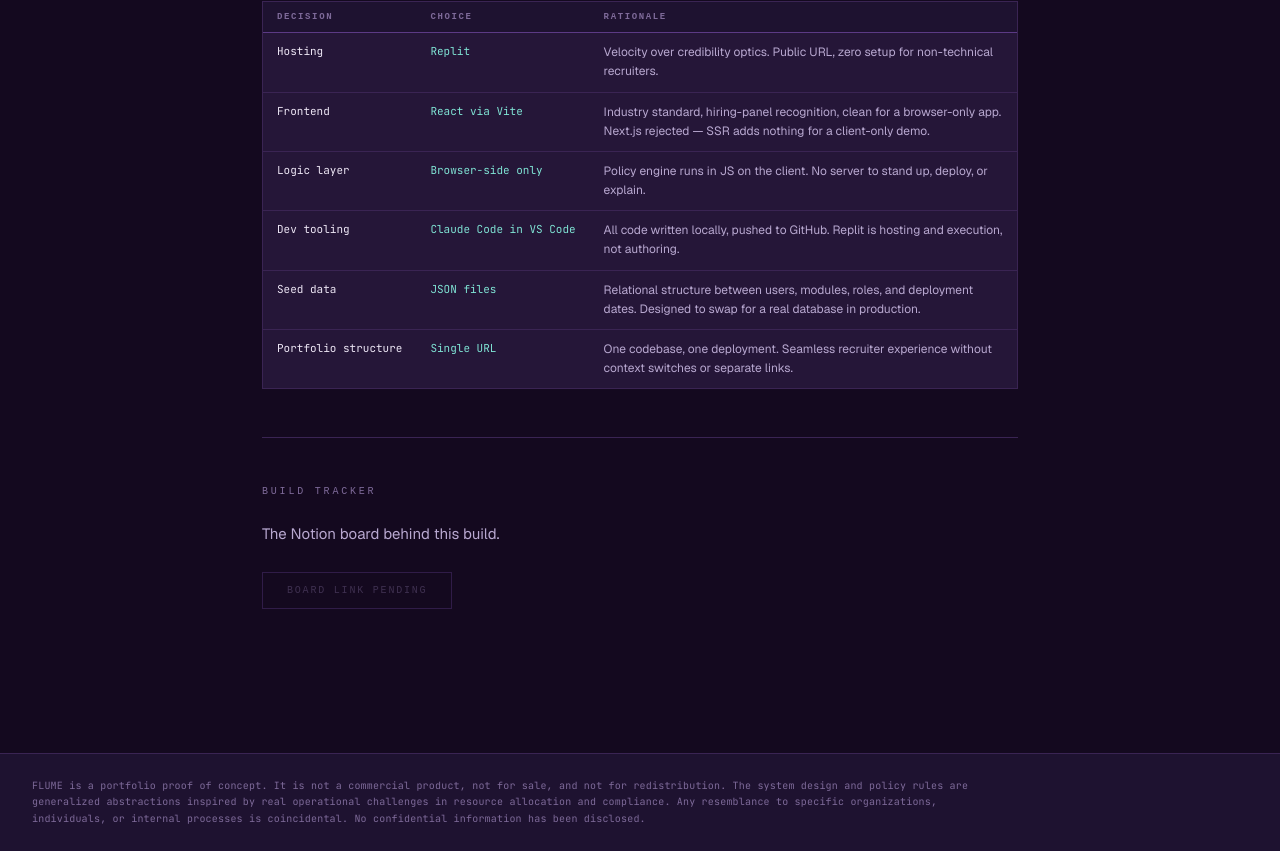
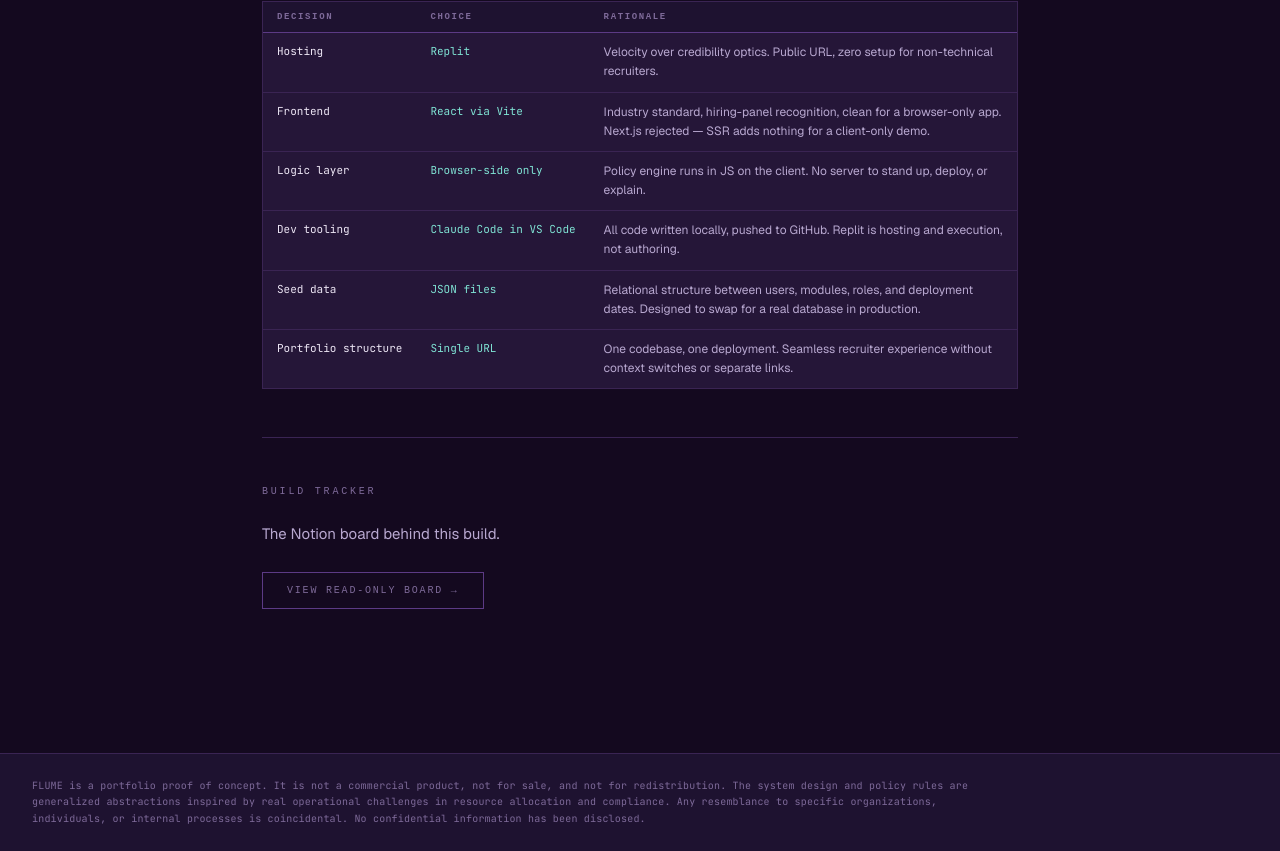
Before and after one commit to CGJones99/flume, a React (Vite) app: page /build in a window 1280 px wide. Shown: the part 1248-2099 px from the top of the page. Built offline with nearby package versions, Linux system fonts and the light colour scheme; a web font is replaced by a local one.

Commit message:
Build page: wire Notion board URL

```diff
--- a/src/pages/portfolio/Build.jsx
+++ b/src/pages/portfolio/Build.jsx
@@ -160,8 +160,7 @@
   ['Portfolio structure', 'Single URL', 'One codebase, one deployment. Seamless recruiter experience without context switches or separate links.'],
 ]
 
-// Set to a public read-only Notion share URL before publishing
-const NOTION_BOARD_URL = null
+const NOTION_BOARD_URL = 'https://app.notion.com/p/36526ba5d4e4804792ebd21f518884ee?v=36526ba5d4e480d290eb000c04b38317&source=copy_link'
 
 // ── Component ────────────────────────────────────────────────────────────────
 
```
